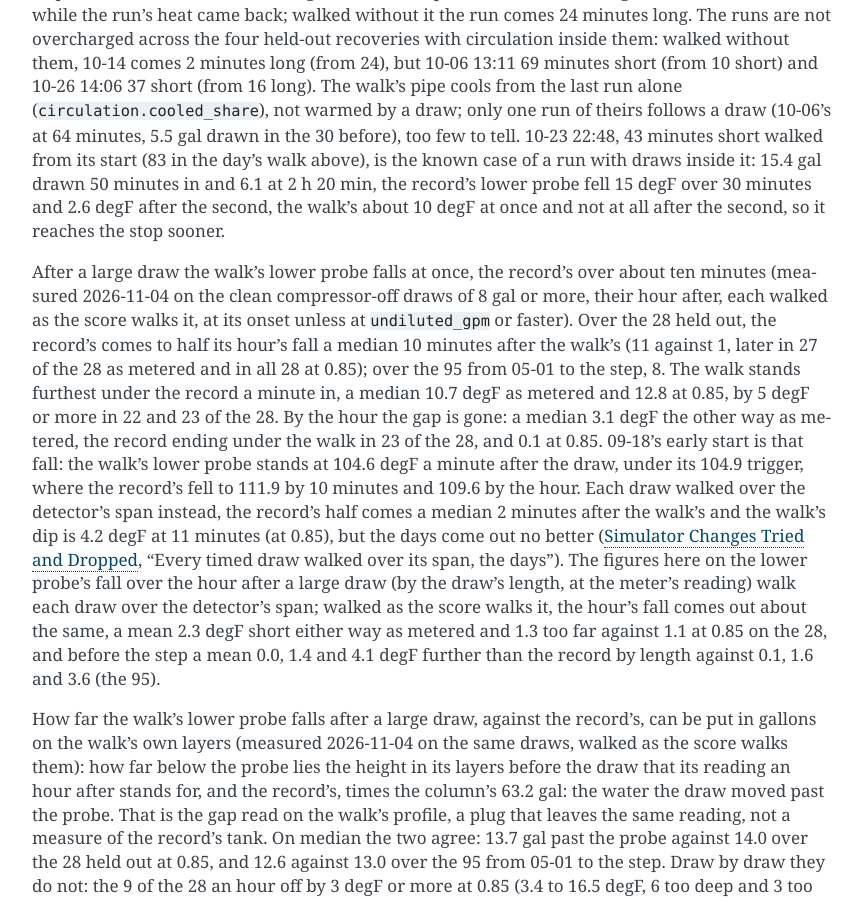
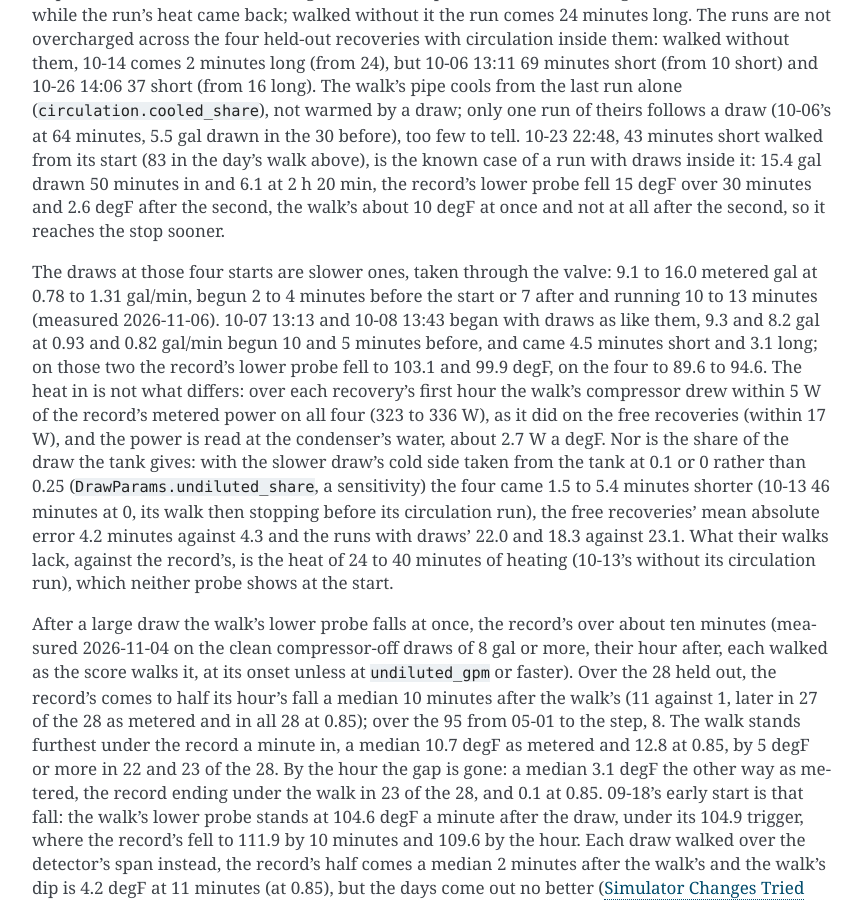
Before and after one commit to eman/nwp500-python, a Sphinx documentation site: the page built from docs/explanation/simulator.rst, in a window 1280 px wide and 900 px high, scrolled down 14693 px. Shown: the whole window, without its empty margins (338-1200 px from the left). Built offline with Sphinx 7.4.7, drawn with Linux system fonts in a browser that asks for light colours.

Commit message:
docs(sim): the start draw's cold, not the heat in nor the draw's share

```diff
--- a/docs/explanation/simulator.rst
+++ b/docs/explanation/simulator.rst
@@ -848,6 +848,27 @@ record's lower probe fell 15 degF over 30 minutes and 2.6 degF after the
 second, the walk's about 10 degF at once and not at all after the
 second, so it reaches the stop sooner.
 
+The draws at those four starts are slower ones, taken through the valve:
+9.1 to 16.0 metered gal at 0.78 to 1.31 gal/min, begun 2 to 4 minutes
+before the start or 7 after and running 10 to 13 minutes (measured
+2026-11-06). 10-07 13:13 and 10-08 13:43 began with draws as like them,
+9.3 and 8.2 gal at 0.93 and 0.82 gal/min begun 10 and 5 minutes before,
+and came 4.5 minutes short and 3.1 long; on those two the record's lower
+probe fell to 103.1 and 99.9 degF, on the four to 89.6 to 94.6. The heat
+in is not what differs: over each recovery's first hour the walk's
+compressor drew within 5 W of the record's metered power on all four
+(323 to 336 W), as it did on the free recoveries (within 17 W), and the
+power is read at the condenser's water, about 2.7 W a degF. Nor is the
+share of the draw the tank gives: with the slower draw's cold side taken
+from the tank at 0.1 or 0 rather than 0.25
+(``DrawParams.undiluted_share``, a sensitivity) the four came 1.5 to 5.4
+minutes shorter (10-13 46 minutes at 0, its walk then stopping before
+its circulation run), the free recoveries' mean absolute error 4.2
+minutes against 4.3 and the runs with draws' 22.0 and 18.3 against 23.1.
+What their walks lack, against the record's, is the heat of 24 to 40
+minutes of heating (10-13's without its circulation run), which neither
+probe shows at the start.
+
 After a large draw the walk's lower probe falls at once, the record's
 over about ten minutes (measured 2026-11-04 on the clean compressor-off
 draws of 8 gal or more, their hour after, each walked as the score walks
```
Also changed, not shown: docs/explanation/simulator-tried.rst (+26 -0 lines).
